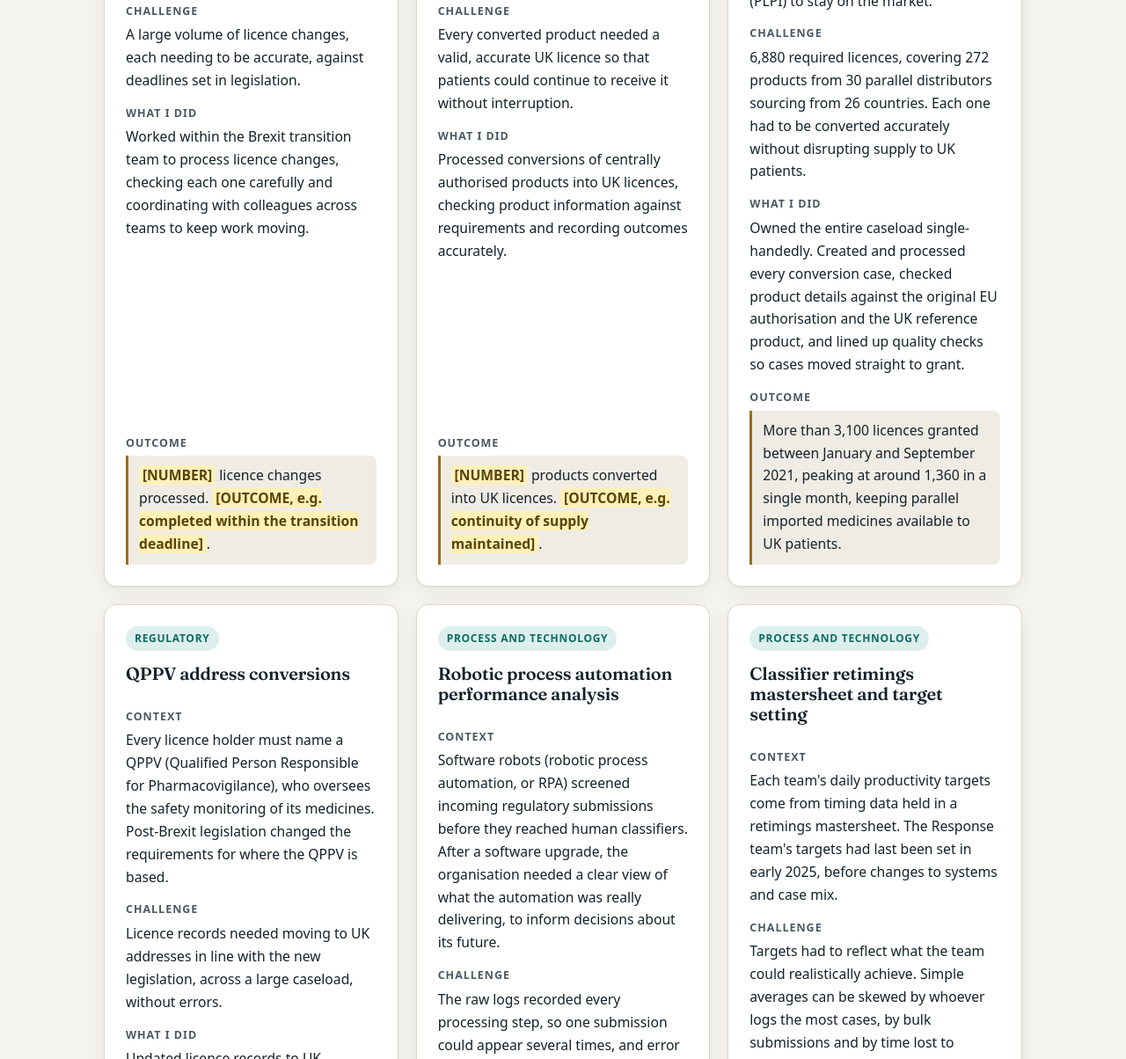
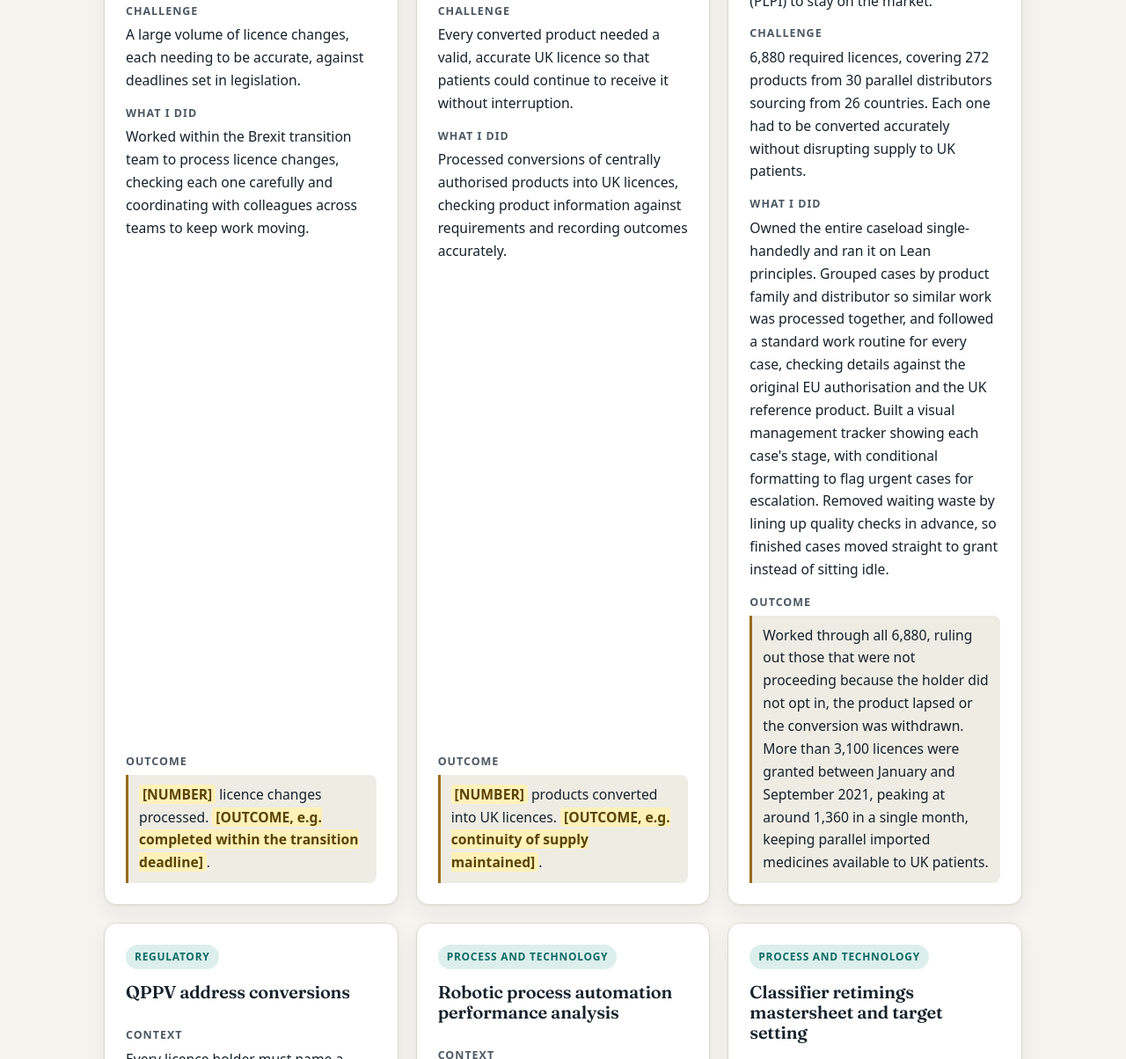
Before and after one commit to muhammad-h-hussain/muhammad-h-hussain.github.io, a plain HTML site: page index.html in a window 1280 px wide. Shown: the part 3068-4272 px from the top of the page at 88% size. Drawn offline with Linux system fonts and the light colour scheme.

Commit message:
PDN card: Lean approach and opt-out context
Co-Authored-By: Claude Opus 5.5 <noreply@anthropic.com>
Claude-Session: https://claude.ai/code/session_014KfG56LF1eAop6H8NatuH3

```diff
--- a/index.html
+++ b/index.html
@@ -205,9 +205,9 @@
               <dt>Challenge</dt>
               <dd>6,880 required licences, covering 272 products from 30 parallel distributors sourcing from 26 countries. Each one had to be converted accurately without disrupting supply to UK patients.</dd>
               <dt>What I did</dt>
-              <dd>Owned the entire caseload single-handedly. Created and processed every conversion case, checked product details against the original EU authorisation and the UK reference product, and lined up quality checks so cases moved straight to grant.</dd>
+              <dd>Owned the entire caseload single-handedly and ran it on Lean principles. Grouped cases by product family and distributor so similar work was processed together, and followed a standard work routine for every case, checking details against the original EU authorisation and the UK reference product. Built a visual management tracker showing each case's stage, with conditional formatting to flag urgent cases for escalation. Removed waiting waste by lining up quality checks in advance, so finished cases moved straight to grant instead of sitting idle.</dd>
               <dt class="result">Outcome</dt>
-              <dd class="result-text">More than 3,100 licences granted between January and September 2021, peaking at around 1,360 in a single month, keeping parallel imported medicines available to UK patients.</dd>
+              <dd class="result-text">Worked through all 6,880, ruling out those that were not proceeding because the holder did not opt in, the product lapsed or the conversion was withdrawn. More than 3,100 licences were granted between January and September 2021, peaking at around 1,360 in a single month, keeping parallel imported medicines available to UK patients.</dd>
             </dl>
           </article>
 
```
